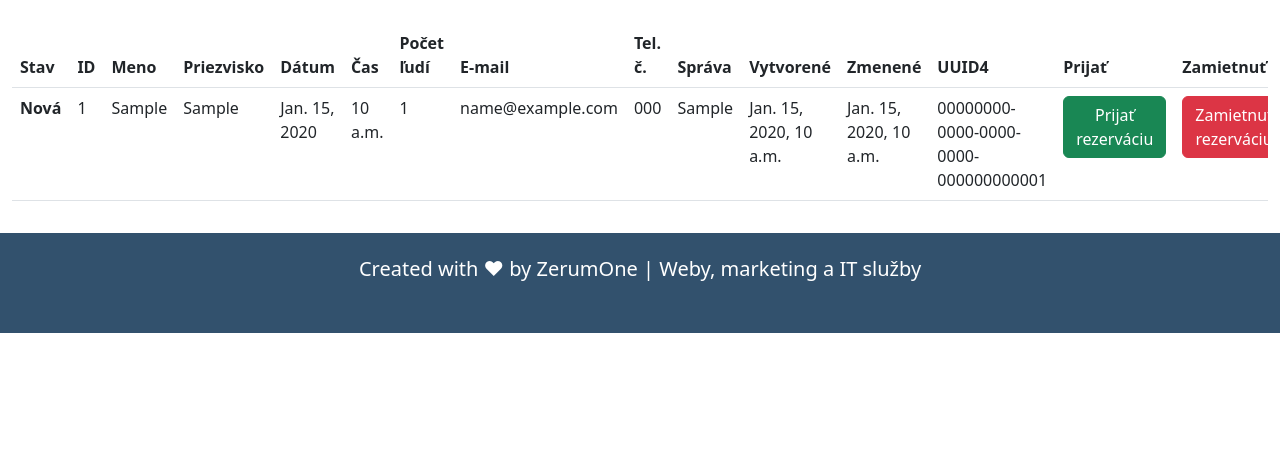
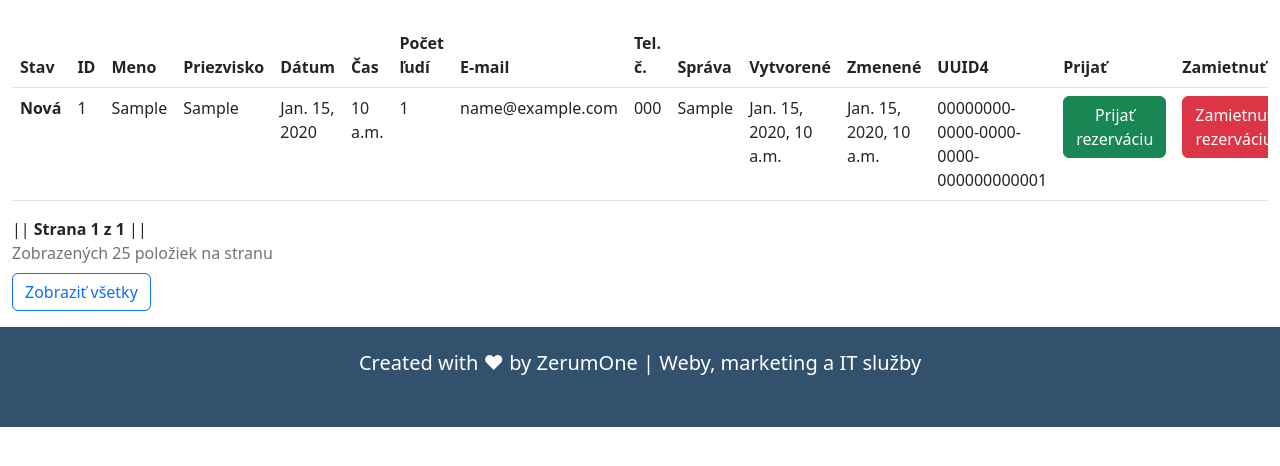
Before and after one commit to neisor/table-reservation-lobbybar, a Django app: page /all in a window 1280 px wide. Shown: the part 137-603 px from the top of the page. Run offline with Django 4.2, Linux system fonts and the light colour scheme; a user stored in the database is signed in; tables that the repository leaves empty hold one stand-in row (values such as "Sample post").

Commit message:
feat: add Paginator to all_reservations view

```diff
--- a/table_reservation/reservations/templates/reservations/all_reservations.html
+++ b/table_reservation/reservations/templates/reservations/all_reservations.html
@@ -67,6 +67,33 @@
                 </tbody>
             </table>
         </div>
+
+        <div class="pagination">
+            <span class="step-links">
+                <!-- If paginator object exists, show the links to navigate between pages and the show all entries button -->
+                {% if page_obj %}
+                    {% if page_obj.has_previous %}
+                        <a href="?page=1">&laquo; Prvá</a>
+                        <a href="?page={{ page_obj.previous_page_number }}">Predchádzajúca</a>
+                    {% endif %}
+                    <span class="current">
+                        || <b>Strana {{ page_obj.number }} z {{ page_obj.paginator.num_pages }}</b> ||
+                    </span>
+                    {% if page_obj.has_next %}
+                        <a href="?page={{ page_obj.next_page_number }}">Ďalšia</a>
+                        <a href="?page={{ page_obj.paginator.num_pages }}">Posledná &raquo;</a>
+                    {% endif %}
+                    <span class="text-muted"><br />Zobrazených {{ number_of_reservations_per_page }} položiek na stranu</span>
+                    <span><br /><a href="?zobrazitVsetko=true" class="btn btn-outline-primary mt-2">Zobraziť všetky</a></span>
+                {% else %}
+                    <!-- Else show link to return to the 1st page (because all of the entries are being displayed) -->
+                    <span class="current">
+                        <a href="?page=1" class="btn btn-outline-primary mt-2">&laquo; Zobraziť po stranách</a>
+                    </span>
+                {% endif %}
+            </span>
+        </div>
+
     </div>
 
 {% endblock %}
--- a/table_reservation/reservations/views.py
+++ b/table_reservation/reservations/views.py
@@ -5,6 +5,7 @@ from django.contrib.auth.decorators import login_required
 from reservations.helpers import *
 from core.models import Reservation, PovolenyCas
 import uuid
+from django.core.paginator import Paginator
 
 def create_new_reservation(request):
     if request.method == "GET":
@@ -84,7 +85,17 @@ def decline_reservation(request, reservation_uuid4: uuid.UUID):
 @login_required
 def all_reservations(request):
     all_reservations = Reservation.objects.all().order_by('-id')  # Ordered by id since the id is always last id + 1
-    context = {
-        'all_reservations': all_reservations
-    }
+    number_of_reservations_per_page = 25 # Show 25 reservations per page.
+    if request.GET.get("zobrazitVsetko"):
+        context = {"all_reservations": all_reservations}
+        return render(request, 'reservations/all_reservations.html', context=context)
+    else:
+        paginator = Paginator(all_reservations, number_of_reservations_per_page)
+        page_number = request.GET.get('page', 1)
+        all_reservations = page_obj = paginator.get_page(page_number)
+        context = {
+            "all_reservations": all_reservations,
+            "page_obj": page_obj,
+            "number_of_reservations_per_page": number_of_reservations_per_page
+        }
     return render(request, 'reservations/all_reservations.html', context=context)
```
